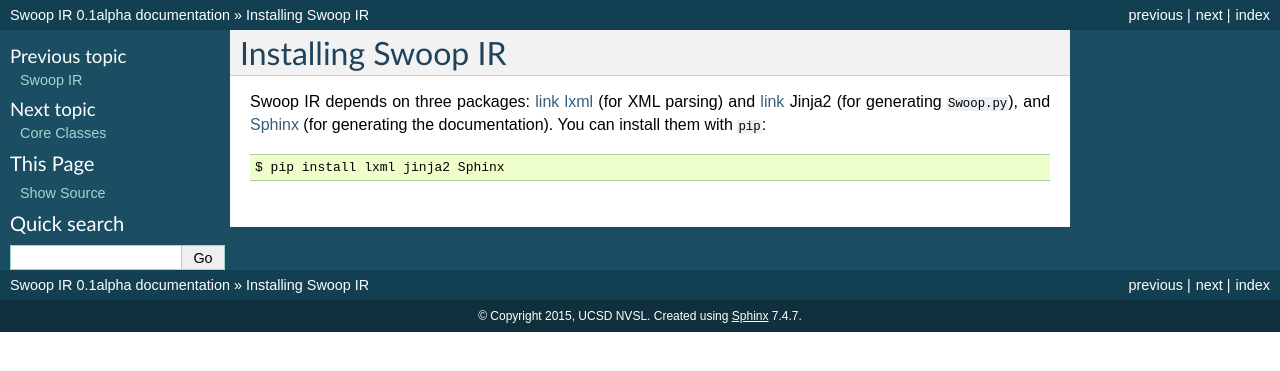
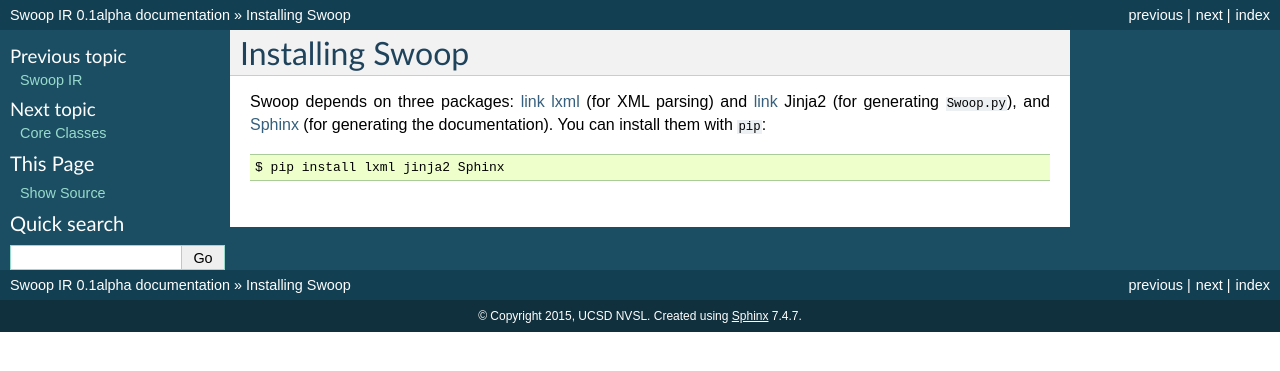
Before and after one commit to NVSL/Swoop, a Sphinx documentation site: the page built from doc/Installation.rst, in a window 1280 px wide. Shown: the top 371 px of the page. Built offline with Sphinx 7.4.7, drawn with Linux system fonts in a browser that asks for light colours; formulas are drawn with MathJax 3; pages that are not in the unit, such as notebooks, are missing from menus.

```diff
--- a/doc/CodeGen.rst
+++ b/doc/CodeGen.rst
@@ -1,5 +1,5 @@
-Swoop IR Code Generation
-============================
+Building the Swoop Library
+==========================
 
 .. automodule:: GenerateSwoop
    :members:
--- a/doc/CoreClasses.rst
+++ b/doc/CoreClasses.rst
@@ -1,8 +1,7 @@
 Core Classes
 ===============
 
-
-These are the core base classes for Swoop IR.
+These are the core base classes of Swoop.
 
 .. toctree::
 
--- a/doc/EagleTools.rst
+++ b/doc/EagleTools.rst
@@ -1,7 +1,7 @@
 Eagle Tools
 ===========
 
-Eagle Tools is collection of utility classes and functions for working with Eagle files.
+Eagle Tools is collection of utility classes and functions for working with Eagle files built on Swoop.
 
 .. currentmodule:: EagleTools
 
--- a/doc/Exceptions.rst
+++ b/doc/Exceptions.rst
@@ -1,7 +1,7 @@
 Exceptions
 ==========
 
-Swoop IR defines two exception classes.
+Swoop defines two exception classes.
 
 .. currentmodule:: Swoop
 
--- a/doc/Installation.rst
+++ b/doc/Installation.rst
@@ -1,7 +1,7 @@
-Installing Swoop IR
-=======================
+Installing Swoop
+================
 
-Swoop IR depends on three packages: `link lxml <http://lxml.de/>`_ (for XML parsing) and `link <http://jinja.pocoo.org/docs/dev/>`_ Jinja2 (for
+Swoop depends on three packages: `link lxml <http://lxml.de/>`_ (for XML parsing) and `link <http://jinja.pocoo.org/docs/dev/>`_ Jinja2 (for
 generating :code:`Swoop.py`), and `Sphinx <http://sphinx-doc.org/>`_ (for generating the documentation).  You can install them with :code:`pip`::
 
   $ pip install lxml jinja2 Sphinx
```
